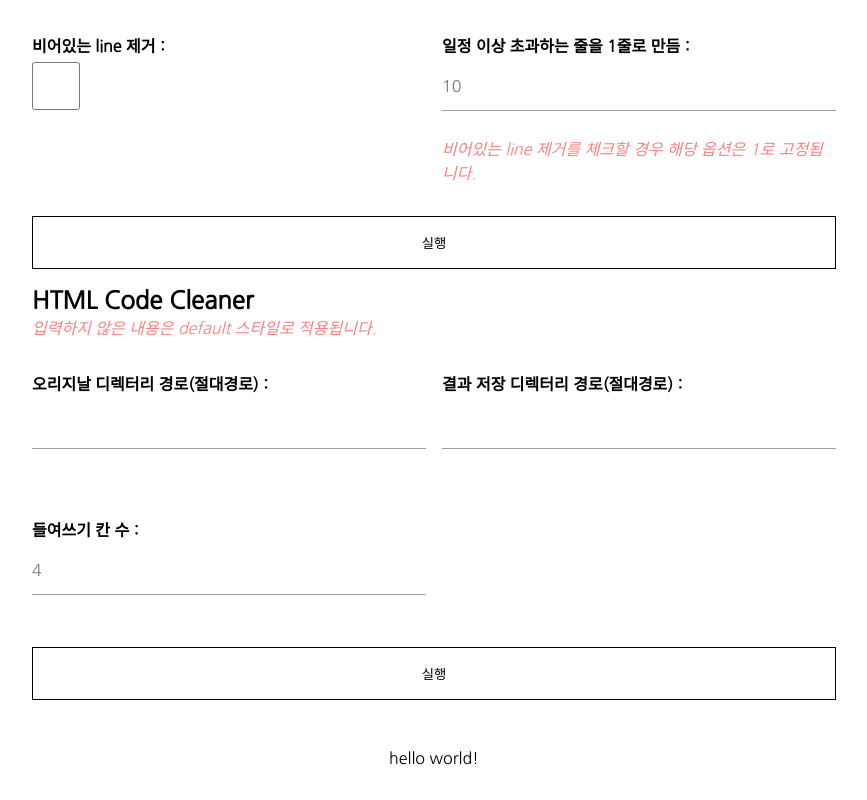
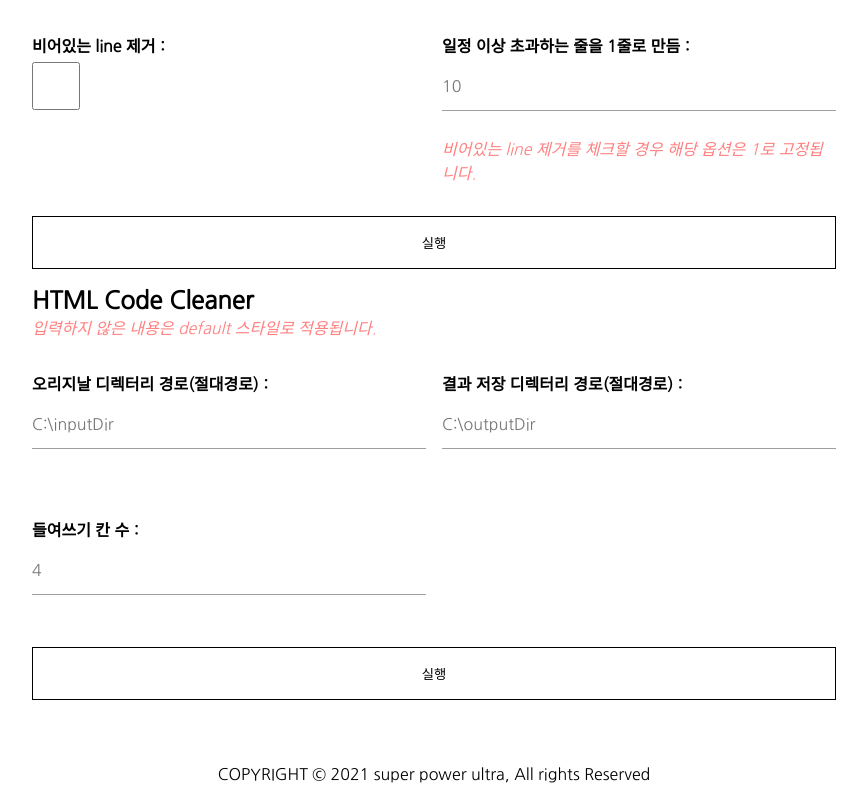
Before and after one commit to super-power-ultra/code-cleaner, a website: page public/index.html in a window 1280 px wide. Shown: the part 1273-2073 px from the top of the page, without its empty margins (206-1073 px from the left). Before the commit the page ends 2041 px from the top, so only its background shows below. Drawn offline with Linux system fonts and the light colour scheme.

Commit message:
푸터 패딩 추가, 인풋 포커스 색상 진하게

```diff
--- a/public/css/index.css
+++ b/public/css/index.css
@@ -44,8 +44,8 @@ input[type='checkbox'] {
 }
 
 input:not([type='checkbox']):focus {
-  border-bottom: 1px solid rgba(255, 255, 255, 0.15);
-  box-shadow: 0 1px 0 0 rgba(255, 255, 255, 0.15);
+  border-bottom: 1px solid rgb(0, 0, 0);
+  box-shadow: 0 1px 0 0 rgb(0, 0, 0);
 }
 
 header {
@@ -116,4 +116,5 @@ main .tab-content label {
 
 footer {
   margin-top: 2rem;
+  padding: 1rem;
 }
--- a/public/index.html
+++ b/public/index.html
@@ -168,12 +168,20 @@
             <div class="form-body">
               <label>
                 <b>오리지날 디렉터리 경로(절대경로) : </b>
-                <input type="text" name="origin_dir_name" />
+                <input
+                  type="text"
+                  name="origin_dir_name"
+                  placeholder="C:\inputDir"
+                />
               </label>
 
               <label>
                 <b>결과 저장 디렉터리 경로(절대경로) : </b>
-                <input type="text" name="result_dir_name" />
+                <input
+                  type="text"
+                  name="result_dir_name"
+                  placeholder="C:\outputDir"
+                />
               </label>
 
               <label>
@@ -188,6 +196,6 @@
       </div>
     </main>
 
-    <footer>hello world!</footer>
+    <footer>COPYRIGHT © 2021 super power ultra, All rights Reserved</footer>
   </body>
 </html>
```
